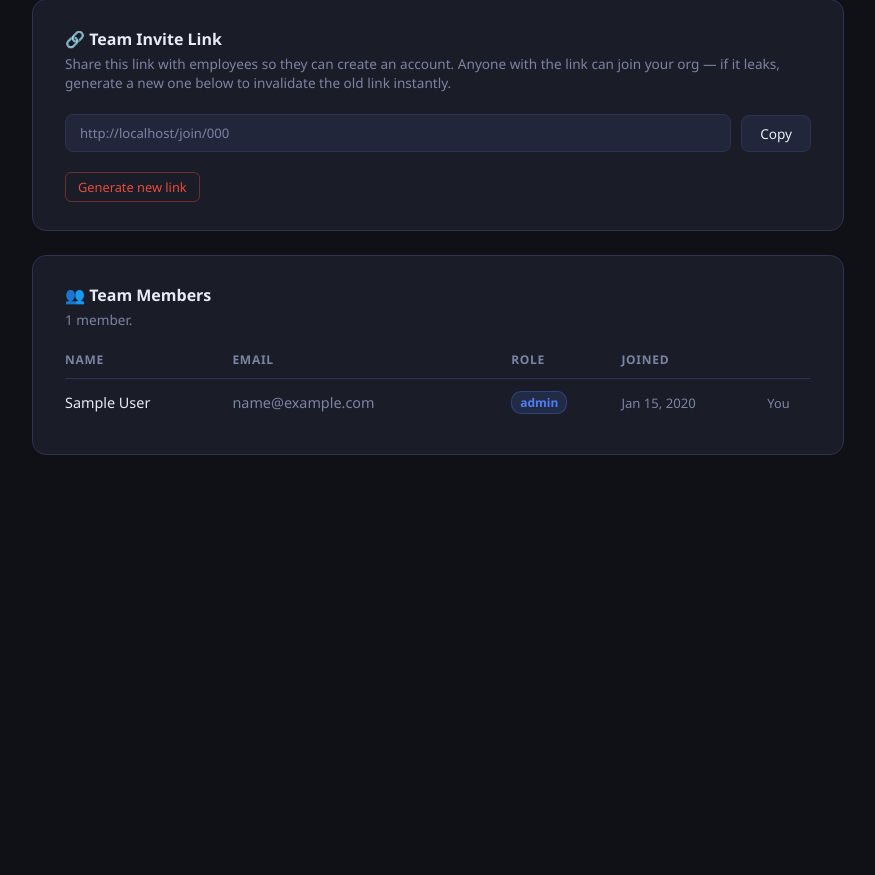
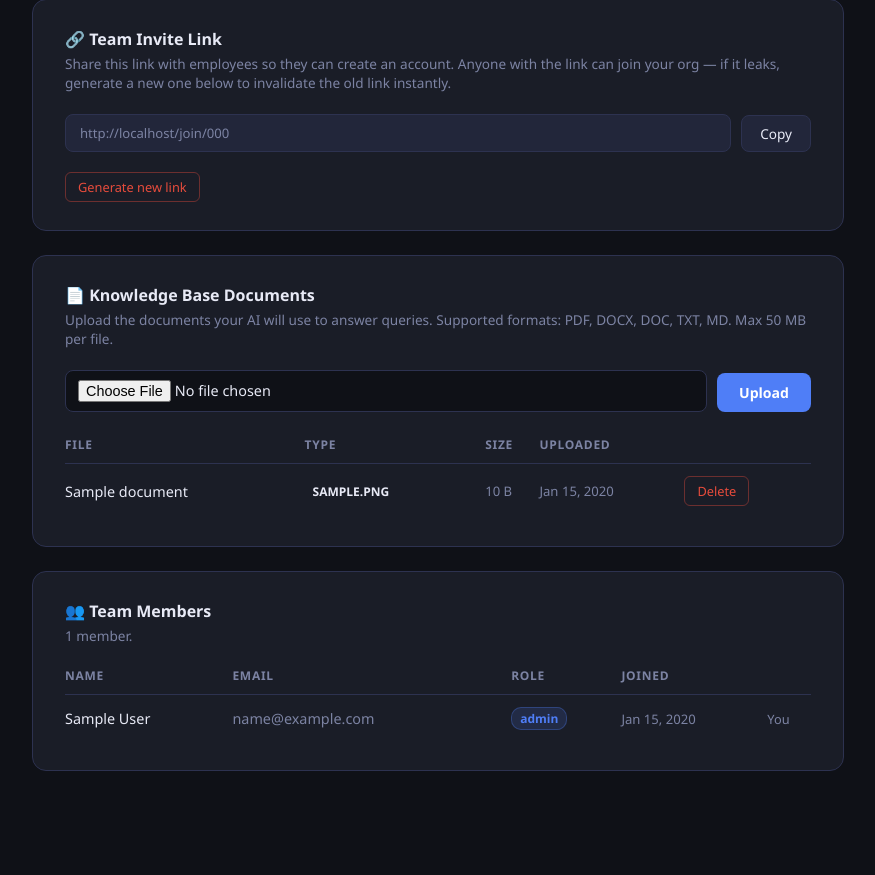
Before and after one commit to welbinator/dynamic-docs, a Flask app: page /settings in a window 1280 px wide. Shown: the part 1122-1997 px from the top of the page, without its empty margins (202-1077 px from the left). Before the commit the page ends 1577 px from the top, so only its background shows below. Run offline with Flask 3, Linux system fonts and the light colour scheme; a user stored in the database is signed in; tables that the repository leaves empty hold one stand-in row (values such as "Sample post").

Commit message:
feat: per-org document uploads, org-scoped retrieval, remove hardcoded examples

```diff
--- a/app.py
+++ b/app.py
@@ -17,7 +17,7 @@ app.config["SQLALCHEMY_DATABASE_URI"] = os.environ.get("DATABASE_URL", "sqlite:/
 app.config["SQLALCHEMY_TRACK_MODIFICATIONS"] = False
 
 # ── Database ──────────────────────────────────────────────
-from models import db, User
+from models import db, User, Document
 db.init_app(app)
 
 # ── Login manager ─────────────────────────────────────────
@@ -37,8 +37,8 @@ app.register_blueprint(auth_bp)
 app.register_blueprint(settings_bp)
 
 # ── Paths ─────────────────────────────────────────────────
-KB_DIR = Path(__file__).parent / "raw"
-IMAGES_DIR = Path(__file__).parent / "images"
+UPLOADS_DIR = Path(__file__).parent / "uploads"
+UPLOADS_DIR.mkdir(exist_ok=True)
 LOGS_DIR = Path(__file__).parent / "query-logs"
 LOGS_DIR.mkdir(exist_ok=True)
 
@@ -54,25 +54,22 @@ def get_gemini_client(api_key: str):
 
 # ── Retrieval ─────────────────────────────────────────────
 
-def load_all_docs() -> list[dict]:
-    """Complete mode — send full docs, zero retrieval bugs."""
+def load_all_docs(org_id: int) -> list[dict]:
+    """Complete mode — send all org docs, zero retrieval bugs."""
     docs = []
-    for md_file in sorted(KB_DIR.glob("*.md")):
-        try:
-            content = md_file.read_text(encoding="utf-8")
+    for doc in Document.query.filter_by(org_id=org_id).order_by(Document.uploaded_at).all():
+        if doc.extracted_text:
             docs.append({
-                "source": md_file.stem.replace("_", " "),
-                "filename": md_file.name,
-                "content": content,
+                "source": doc.original_name,
+                "doc_id": doc.id,
+                "content": doc.extracted_text,
                 "_top_score": 999,
             })
-        except Exception:
-            pass
     return docs
 
 
-def search_docs(query: str) -> list[dict]:
-    """Precision mode — extract and rank relevant sections."""
+def search_docs(query: str, org_id: int) -> list[dict]:
+    """Precision mode — extract and rank relevant sections from org docs."""
     STOP = {"the","and","but","for","with","from","onto","into","that","this",
             "are","was","were","have","has","had","not","you","can","will",
             "its","our","your","their","when","then","also","any","all","both",
@@ -92,12 +89,11 @@ def search_docs(query: str) -> list[dict]:
     table_row_re = re.compile(r'^\s*\|')
 
     results = []
-    for md_file in KB_DIR.glob("*.md"):
-        try:
-            lines = md_file.read_text(encoding="utf-8").splitlines()
-        except Exception:
+    for doc in Document.query.filter_by(org_id=org_id).all():
+        if not doc.extracted_text:
             continue
 
+        lines = doc.extracted_text.splitlines()
         match_lines = [i for i, l in enumerate(lines) if regex.search(l)]
         if not match_lines:
             continue
@@ -144,8 +140,8 @@ def search_docs(query: str) -> list[dict]:
                 relevant = [text for _, _, text in scored_sections[:3]]
             combined = "\n\n---\n\n".join(relevant)
             results.append({
-                "source": md_file.stem.replace("_", " "),
-                "filename": md_file.name,
+                "source": doc.original_name,
+                "doc_id": doc.id,
                 "content": combined,
                 "_top_score": scored_sections[0][0],
             })
@@ -245,12 +241,6 @@ def index():
     return send_from_directory("static", "index.html")
 
 
-@app.route("/images/<path:filename>")
-@login_required
-def serve_image(filename):
-    return send_from_directory(str(IMAGES_DIR), filename)
-
-
 @app.route("/api/generate", methods=["POST"])
 @login_required
 def generate():
@@ -265,11 +255,16 @@ def generate():
     if not org.api_key:
         return jsonify({"error": "No API key configured. Your admin needs to add one in Settings."}), 400
 
+    # Check docs exist
+    doc_count = Document.query.filter_by(org_id=org.id).count()
+    if doc_count == 0:
+        return jsonify({"error": "No documents uploaded yet. Your admin needs to upload knowledge base documents in Settings."}), 404
+
     # Retrieval
     if org.retrieval_mode == "precision":
-        chunks = search_docs(query)
+        chunks = search_docs(query, org.id)
     else:
-        chunks = load_all_docs()
+        chunks = load_all_docs(org.id)
 
     if not chunks:
         return jsonify({"error": "No relevant content found in the knowledge base."}), 404
@@ -309,15 +304,6 @@ def me():
     })
 
 
-@app.route("/api/search-only", methods=["POST"])
-@login_required
-def search_only():
-    data = request.get_json()
-    query = data.get("query", "").strip()
-    chunks = search_docs(query)
-    return jsonify({"chunks": [{"source": c["source"], "top_score": c.get("_top_score"), "preview": c["content"][:300]} for c in chunks]})
-
-
 @app.route("/api/logs")
 @login_required
 def list_logs():
--- a/models.py
+++ b/models.py
@@ -20,6 +20,7 @@ class Organization(db.Model):
     created_at = db.Column(db.DateTime, default=datetime.utcnow)
 
     users = db.relationship("User", backref="organization", lazy=True)
+    documents = db.relationship("Document", backref="organization", lazy=True, cascade="all, delete-orphan")
 
     @staticmethod
     def generate_invite_code():
@@ -51,3 +52,16 @@ class User(UserMixin, db.Model):
     @property
     def is_admin(self):
         return self.role == "admin"
+
+
+class Document(db.Model):
+    __tablename__ = "documents"
+
+    id = db.Column(db.Integer, primary_key=True)
+    org_id = db.Column(db.Integer, db.ForeignKey("organizations.id"), nullable=False)
+    original_name = db.Column(db.String(256), nullable=False)
+    stored_name = db.Column(db.String(256), nullable=False)   # UUID-based safe filename
+    file_type = db.Column(db.String(16), nullable=False)      # pdf | docx | doc | txt | md
+    file_size = db.Column(db.Integer, nullable=False, default=0)
+    extracted_text = db.Column(db.Text, nullable=True)
+    uploaded_at = db.Column(db.DateTime, default=datetime.utcnow)
--- a/requirements.txt
+++ b/requirements.txt
@@ -4,3 +4,6 @@ flask-sqlalchemy>=3.1
 werkzeug>=3.0
 python-dotenv>=1.0
 google-genai>=1.0
+pymupdf>=1.24
+pymupdf4llm>=0.0.17
+python-docx>=1.1
--- a/templates/settings.html
+++ b/templates/settings.html
@@ -98,6 +98,60 @@
     </form>
   </div>
 
+  <!-- ── KNOWLEDGE BASE DOCUMENTS ── -->
+  <div class="settings-card">
+    <h2>📄 Knowledge Base Documents</h2>
+    <p class="card-desc">Upload the documents your AI will use to answer queries. Supported formats: PDF, DOCX, DOC, TXT, MD. Max 50 MB per file.</p>
+
+    <form method="post" enctype="multipart/form-data" style="margin-bottom:24px">
+      <input type="hidden" name="action" value="upload_doc" />
+      <div class="inline-form">
+        <div class="form-group" style="flex:1;margin-bottom:0">
+          <input type="file" id="doc_file" name="doc_file" accept=".pdf,.docx,.doc,.txt,.md"
+            style="background:var(--input-bg,#0f1117);border:1.5px solid var(--border);border-radius:8px;padding:9px 12px;color:var(--text);width:100%;font-family:var(--font);font-size:0.9rem;cursor:pointer" required />
+        </div>
+        <button type="submit" class="btn-save" style="white-space:nowrap">Upload</button>
+      </div>
+    </form>
+
+    {% if documents %}
+    <table class="member-table">
+      <thead>
+        <tr>
+          <th>File</th>
+          <th>Type</th>
+          <th>Size</th>
+          <th>Uploaded</th>
+          <th></th>
+        </tr>
+      </thead>
+      <tbody>
+        {% for doc in documents %}
+        <tr>
+          <td style="max-width:260px;overflow:hidden;text-overflow:ellipsis;white-space:nowrap" title="{{ doc.original_name }}">{{ doc.original_name }}</td>
+          <td><span class="role-badge">{{ doc.file_type.upper() }}</span></td>
+          <td style="color:var(--muted);font-size:0.82rem">
+            {% if doc.file_size < 1024 %}{{ doc.file_size }} B
+            {% elif doc.file_size < 1048576 %}{{ (doc.file_size / 1024) | round(1) }} KB
+            {% else %}{{ (doc.file_size / 1048576) | round(1) }} MB{% endif %}
+          </td>
+          <td style="color:var(--muted);font-size:0.82rem">{{ doc.uploaded_at.strftime('%b %-d, %Y') }}</td>
+          <td>
+            <form method="post" onsubmit="return confirm('Delete {{ doc.original_name }}? This cannot be undone.')">
+              <input type="hidden" name="action" value="delete_doc" />
+              <input type="hidden" name="doc_id" value="{{ doc.id }}" />
+              <button type="submit" class="btn-danger">Delete</button>
+            </form>
+          </td>
+        </tr>
+        {% endfor %}
+      </tbody>
+    </table>
+    {% else %}
+    <p style="color:var(--muted);font-size:0.9rem;padding:12px 0">No documents uploaded yet. Upload your first document above to enable AI doc generation.</p>
+    {% endif %}
+  </div>
+
   <!-- ── TEAM MEMBERS ── -->
   <div class="settings-card">
     <h2>👥 Team Members</h2>
```
Also changed, not shown: settings.py (+94 -3 lines), static/index.html (+2 -8 lines), 1 other file.
